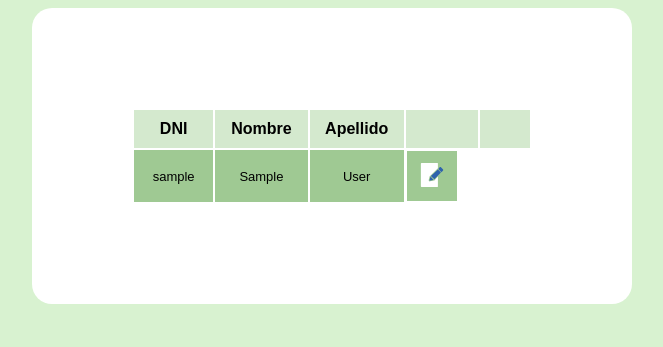
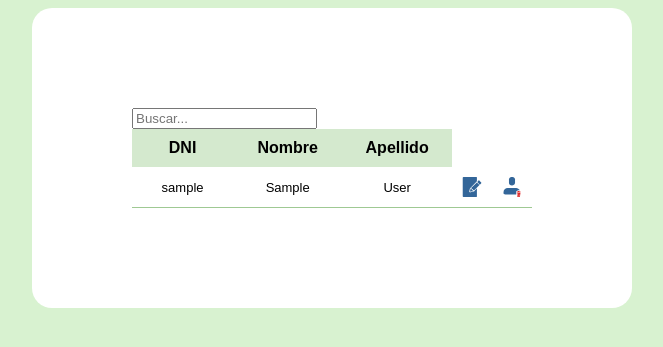
Before and after one commit to fabjav/FOJA-DE-SERVICIO-HOSPITAL, a Django app: page / in a window 1280 px wide. Shown: the top 347 px of the page, without its empty margins (308-971 px from the left). Run offline with Django 4.2, Linux system fonts and the light colour scheme; tables that the repository leaves empty hold one stand-in row (values such as "Sample post"); data that the repository does not hold is empty.

Commit message:
corregí el tamaño de las filas

```diff
--- a/registro/static/css/style.css
+++ b/registro/static/css/style.css
@@ -85,37 +85,46 @@ body{
 
 }
 .con1{
-    background-color: rgb(216, 242, 208);
-    padding: 10px;
+    border-bottom: 1px solid rgb(216, 242, 208);
+    padding: 5px;
     text-align: center;
-
     font-family: Arial, Helvetica, sans-serif;
     font-size: 13px;
-    margin-top: 5px;
+    height: 20px
 }
 
 .con2{
-    background-color: rgb(159, 201, 147);
-    padding: 10px;
+    border-bottom: 1px solid rgb(159, 201, 147);
+    padding: 5px;
     text-align: center;
-
     font-family: Arial, Helvetica, sans-serif;
     font-size: 13px;
-
+    height: 20px;
 
 }
 
+
 .btnRegistro{
-    background-color: rgb(159, 201, 147);
-    width: 50px;
-    height: 50px;
+    background-color: white;
+    width: 30px;
+    height: 30px;
     text-align: center;
     border: none;
     font-family: Arial, Helvetica, sans-serif;
     font-size: 13px;
+    padding: 5px;
+    text-align: center;
+
 
 
 }
 .btnRegistro:hover{
     cursor: pointer;
 }
+
+table {
+    border-collapse: collapse; /* Utilizar bordes colapsados en lugar de separados */
+    text-indent: 0; /* Eliminar la sangría del primer elemento de texto en un bloque */
+    border-spacing: 0; /* Eliminar el espacio entre las celdas */
+
+}
--- a/registro/static/js/usuarios.js
+++ b/registro/static/js/usuarios.js
@@ -16,28 +16,46 @@ const listarUsuarios = async () => {
                     else {
                         clase = 'con2'
                     }
-                    contenido += `<tr>`;
+                    contenido += `<tr class="contenido-tabla">`;
                     contenido += `<td class="${clase}">${usuario.username}</td>`;
                     contenido += `<td class="${clase}">${usuario.first_name}</td>`;
                     contenido += `<td class="${clase}">${usuario.last_name}</td>`;
-                    contenido += `<td ><button id="id_btn" class="btnRegistro"><svg xmlns="http://www.w3.org/2000/svg" xml:space="preserve" width="24" height="24" version="1.1" style="shape-rendering:geometricPrecision; text-rendering:geometricPrecision; image-rendering:optimizeQuality; fill-rule:evenodd; clip-rule:evenodd"
+                    contenido += `<td class="${clase}"><button class="btnRegistro"><svg xmlns="http://www.w3.org/2000/svg" xml:space="preserve" width="20px" height="20px" version="1.1" style="shape-rendering:geometricPrecision; text-rendering:geometricPrecision; image-rendering:optimizeQuality; fill-rule:evenodd; clip-rule:evenodd"
                     viewBox="0 0 51 55"
                      xmlns:xlink="http://www.w3.org/1999/xlink">
                      <defs>
                       <style type="text/css">
                        <![CDATA[
-                        .fil1 {fill:#2F63AD}
-                        .fil0 {fill:white}
+                        .fil0 {fill:#2F63AD}
                        ]]>
                       </style>
                      </defs>
                      <g id="Capa_x0020_1">
                       <metadata id="CorelCorpID_0Corel-Layer"/>
                       <path class="fil0" d="M2 0l36 0c1,0 1,1 1,2l0 9c0,0 0,1 0,1l-18 18c-1,0 -1,1 -1,1l-2 8c0,1 0,2 1,3 1,0 1,1 2,0l9 -2c0,0 0,0 1,0l8 -9c0,0 0,0 0,0 0,0 0,1 0,1l0 21c0,1 0,2 -1,2l-36 0c-1,0 -2,-1 -2,-2l0 -51c0,-1 1,-2 2,-2z"/>
-                      <path class="fil1" d="M22 31l7 8 -8 1c0,1 -1,0 -1,0 0,0 0,0 0,-1l2 -8zm17 -16l7 7 -15 15 -8 -7 16 -15zm7 -5l5 5c0,0 0,1 0,2l-4 4 -7 -7 3 -4c1,-1 2,-1 3,0z"/>
+                      <path class="fil0" d="M22 31l7 8 -8 1c0,1 -1,0 -1,0 0,0 0,0 0,-1l2 -8zm17 -16l7 7 -15 15 -8 -7 16 -15zm7 -5l5 5c0,0 0,1 0,2l-4 4 -7 -7 3 -4c1,-1 2,-1 3,0z"/>
                      </g>
                     </svg>
-                    </button></td>`; // Añadido botón
+                    </button></td>`
+                    contenido += `<td class="${clase}"><button class="btnRegistro"><svg xmlns="http://www.w3.org/2000/svg" xml:space="preserve" width="20px" height="20px" version="1.1" style="shape-rendering:geometricPrecision; text-rendering:geometricPrecision; image-rendering:optimizeQuality; fill-rule:evenodd; clip-rule:evenodd"
+                    viewBox="0 0 28 33"
+                     xmlns:xlink="http://www.w3.org/1999/xlink">
+                     <defs>
+                      <style type="text/css">
+                       <![CDATA[
+                        .fil0 {fill:#336699}
+                        .fil1 {fill:#DE2525}
+                       ]]>
+                      </style>
+                     </defs>
+                     <g id="Capa_x0020_1">
+                      <metadata id="CorelCorpID_0Corel-Layer"/>
+                      <path class="fil0" d="M3 29l18 0 0 -3 0 -1c0,-1 0,-2 1,-2l0 0c1,0 1,0 1,0l0 -1c0,0 0,0 0,0l4 0c-1,-2 -4,-4 -6,-4l-14 0c-4,0 -7,3 -7,7l0 2c0,1 1,2 3,2z"/>
+                      <path class="fil0" d="M13 0l2 0c2,0 4,2 4,4l0 6c0,2 -3,4 -5,4l0 0c-3,0 -5,-2 -5,-4l0 -6c0,-2 2,-4 4,-4z"/>
+                      <path class="fil1" d="M22 25l6 0 0 0c0,-1 0,-1 0,-1l-2 0 0 -1 -2 0 0 1 -2 0c0,0 0,0 0,1l0 0zm0 1l6 0 -1 7c0,0 0,0 0,0l-4 0c0,0 0,0 0,0l-1 -7zm4 6l0 0c0,0 0,0 0,0l0 -4c0,-1 0,-1 0,-1l0 0c0,0 0,0 0,1l-1 4c0,0 1,0 1,0zm-2 -5l0 0c0,0 0,0 0,1l0 4c0,0 0,0 0,0l0 0c0,0 0,0 0,0l-1 -4c0,-1 0,-1 1,-1zm2 -3l-2 0 0 0 2 0 0 0z"/>
+                     </g>
+                    </svg>
+                    </button></td>`
                     contenido += `</tr>`;
 
 
--- a/registro/templates/registro/usuarios.html
+++ b/registro/templates/registro/usuarios.html
@@ -11,6 +11,7 @@
 <body>
     <div class="cnt1">
         <div>
+            <input type="text" id="searchInput" onkeyup="searchItems()" placeholder="Buscar...">
             <table class="tb1">
                 <thead >
                     <tr>
@@ -18,8 +19,7 @@
                         <th class="enc">DNI</th>
                         <th class="enc">Nombre</th>
                         <th class="enc">Apellido</th>
-                        <th class="enc"></th>
-                        <th class="enc"></th>
+
                     </tr>
                 </thead>
                 <tbody class="conbody" id="ttbody">
```
